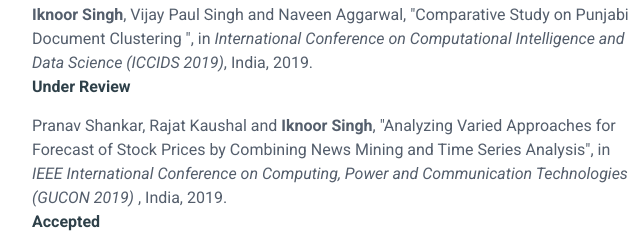
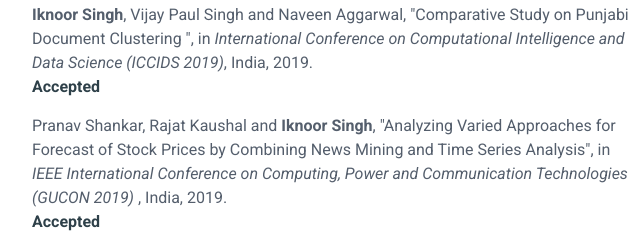
Before and after one commit to iknoorjobs/iknoorjobs.github.io, a plain HTML site: page index.html in a window 1280 px wide. Shown: the part 757-1003 px from the top of the page, 188-828 px from the left. Drawn offline with Linux system fonts and the light colour scheme.

Commit message:
Update index.html

```diff
--- a/index.html
+++ b/index.html
@@ -142,7 +142,7 @@
                 </div><!--//item-->
 
                 <div class="item">
-                    <div class="project-title"><strong>Iknoor Singh</strong>, Vijay Paul Singh and Naveen Aggarwal, "Comparative Study on Punjabi Document Clustering	", in <i>International Conference on Computational Intelligence and Data Science (ICCIDS 2019)</i>, India, 2019.<br><a href="#"><strong>Under Review</strong></a></div>
+                    <div class="project-title"><strong>Iknoor Singh</strong>, Vijay Paul Singh and Naveen Aggarwal, "Comparative Study on Punjabi Document Clustering	", in <i>International Conference on Computational Intelligence and Data Science (ICCIDS 2019)</i>, India, 2019.<br><a href="paper375.pdf"><strong>Accepted</strong></a></div>
                 </div><!--//item-->
 
                 <div class="item">
```
